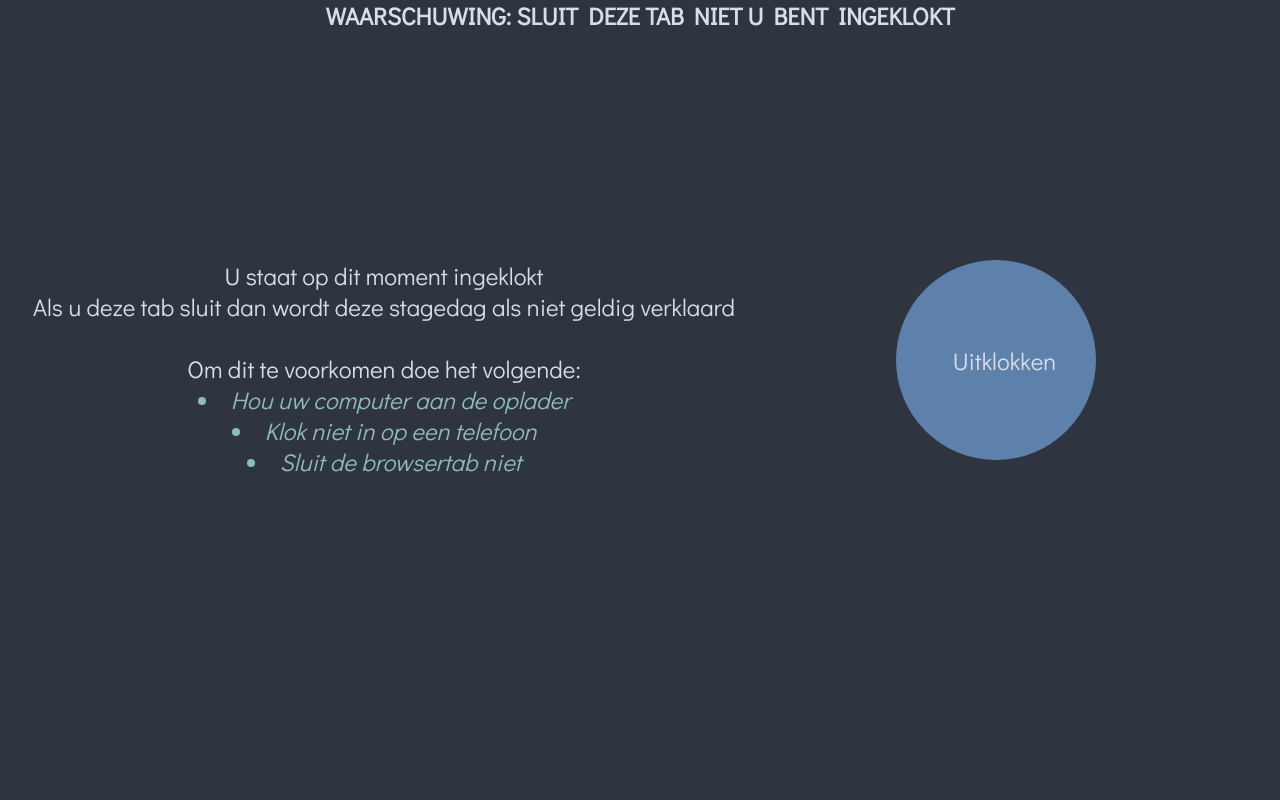
After one commit to jayverrijt/hybrideprojects, a PHP site: page /app/clock/ in a window 1280 px wide. The commit adds this page. Run offline with PHP 8.4, Linux system fonts and the light colour scheme; the visitor is signed in with stand-in values (Sample User, id 1).

Commit message:
[17-3-22] Functionaliteit voor Studenten af
In/Uitklok systeem is klaar en leerdoelen werkt moet alleen nog gestyled worden

```diff
--- /dev/null
+++ b/app/clock/clock.css
@@ -0,0 +1,84 @@
+.ioClockFrame {
+    background-color: var(--bg);
+    position: absolute;
+    height: 100%;
+    width: 100%;
+    border: solid 0px
+}
+
+.ioClockWarnMSG {
+    background-color: var(--bg);
+    position: absolute;
+    height: 10%;
+    width: 100%;
+    border: solid 0px;
+    left: 0%;
+    top: 0%;
+}
+
+.ioClockFrameTextStyle {
+    font-size: 24px;
+    color: var(--fg);
+}
+
+.ioClockApplicationFrame {
+    border: solid 0px;
+    height: 90%;
+    width: 100%;
+    background-color: var(--bg);
+    left: 0%;
+    bottom: 0%;
+    position: absolute;
+}
+
+.ioClockAppTextFrame {
+    border: solid 0px;
+    height: 100%;
+    width: 60%;
+    border: solid 0px;
+    background-color: var(--bg);
+    position: absolute;
+    top: 0%;
+    left: 0%;
+}
+
+.ioClockAppOutFrame {
+    border: solid 0px;
+    height: 100%;
+    width: 40%;
+    border: solid 0px;
+    background-color: var(--bg);
+    position: absolute;
+    top: 0%;
+    right: 0%;
+}
+
+.ioWarnText {
+    position: relative;
+    top: 25%;
+}
+
+.ioLiStyle {
+    color: var(--nord7);
+    font-style: italic;
+}
+
+.ioClockOutBtn {
+    height: 200px;
+    width: 200px;
+    background-color: var(--nord10);
+    display: flex;
+    align-items: center;
+    text-align: center;
+    border-radius: 50%;
+    position: absolute;
+    top: 25%;
+    cursor: pointer;
+    left: 25%;
+}
+
+.ioClockBtnPe {
+    transform: translateX(44%);
+    border: 0px solid;
+    background-color: var(--nord10);
+}
--- /dev/null
+++ b/app/clock/index.php
@@ -0,0 +1,55 @@
+<?php
+    include '../../connection.php';
+    session_start();
+    $id = $_SESSION['id'];
+    $username = $_SESSION['username'];
+
+
+    $indate = date('j-m-o');
+    $intime = date('H:i');
+
+    $_SESSION['indate'] = $indate;
+    $_SESSION['intime'] = $intime;
+
+
+    if(empty($_SESSION['username'])) {
+        header('Location:../../');
+    }
+?>
+
+<!DOCTYPE html>
+<html>
+    <header>
+        <link rel="stylesheet" href="../../global.css">
+        <link rel="shortcut icon" href="../../utils/favicon.png">
+        <link rel="stylesheet" href="clock.css"></link>
+        <title>Ingeklokt als <?=$username?></title>
+    </header>
+    <body>
+        <div class="ioClockFrame">
+            <div class="ioClockWarnMSG">
+                <center><h1 class="ioClockFrameTextStyle">WAARSCHUWING: SLUIT DEZE TAB NIET U BENT INGEKLOKT</h1></center>
+            </div>
+            <div class="ioClockApplicationFrame">
+                <div class="ioClockAppTextFrame">
+                    <center class="ioClockFrameTextStyle ioWarnText"><p>U staat op dit moment ingeklokt <br>Als u deze tab sluit dan wordt deze stagedag als niet geldig verklaard<br><br>
+                            Om dit te voorkomen doe het volgende:
+                        <br>
+                        </p>
+                            <li class="ioLiStyle">Hou uw computer aan de oplader</li>
+                            <li class="ioLiStyle">Klok niet in op een telefoon</li>
+                            <li class="ioLiStyle">Sluit de browsertab niet</li>
+                        </center>
+                </div>
+                <div class="ioClockAppOutFrame">
+                    <form method="post"  role="form" action="submit.php">
+                    <div name="clockout" class="ioClockOutBtn">
+                        <input type="submit" name="clockout" class="ioClockFrameTextStyle ioClockBtnPe" value="Uitklokken"></input>
+                    </div>
+                    </form>
+                </div>
+            </div>
+
+        </div>
+    </body>
+</html>
--- a/connection.php
+++ b/connection.php
@@ -1,6 +1,10 @@
 <?php
     // PC
-    $conn = mysqli_connect('localhost', 'root', '', 'dbstage') or die('Helaas verbinding met de database mislukt');
+    $conn = mysqli_connect('localhost', 'root', 'Woezel-2005!', 'dbstage') or die('Helaas verbinding met de database mislukt');
     // Server
     // $conn = mysqli_connect('localhost', 'dbssjv', 'Woezel-2005!', 'dbss') or die('Helaas verbinding met de database mislukt');
+
+
+    // Date
+    date_default_timezone_set('Europe/Amsterdam');
 ?>
--- a/jsapp/_jsapp_styles/ioSummonLogin.css
+++ b/jsapp/_jsapp_styles/ioSummonLogin.css
@@ -65,3 +65,9 @@ input[type=password]:focus{
 #loginContent3 {
     transform: translateY(85%);
 }
+
+::placeholder {
+    font-style: italic;
+    color: var(--fg);
+
+}
--- a/reg.php
+++ b/reg.php
@@ -7,5 +7,5 @@
 
     $reg = "INSERT INTO users (username, password, perm, demo) VALUES ('$Username', '$Pass', '$Role', '1');";
     mysqli_query($conn, $reg);
-    header('Location:app/?signup=success');
+    header('Location: app/');
 ?>
```
Also changed, not shown: app/app.css (+9 -0 lines), app/clock/submit.php (added, +13 -0 lines), app/index.php (+38 -4 lines), delete.php (+17 -9 lines), jsapp/d2.js (+7 -0 lines), jsapp/editUser.js (added, +11 -0 lines), submitleerdoel.php (added, +13 -0 lines).
